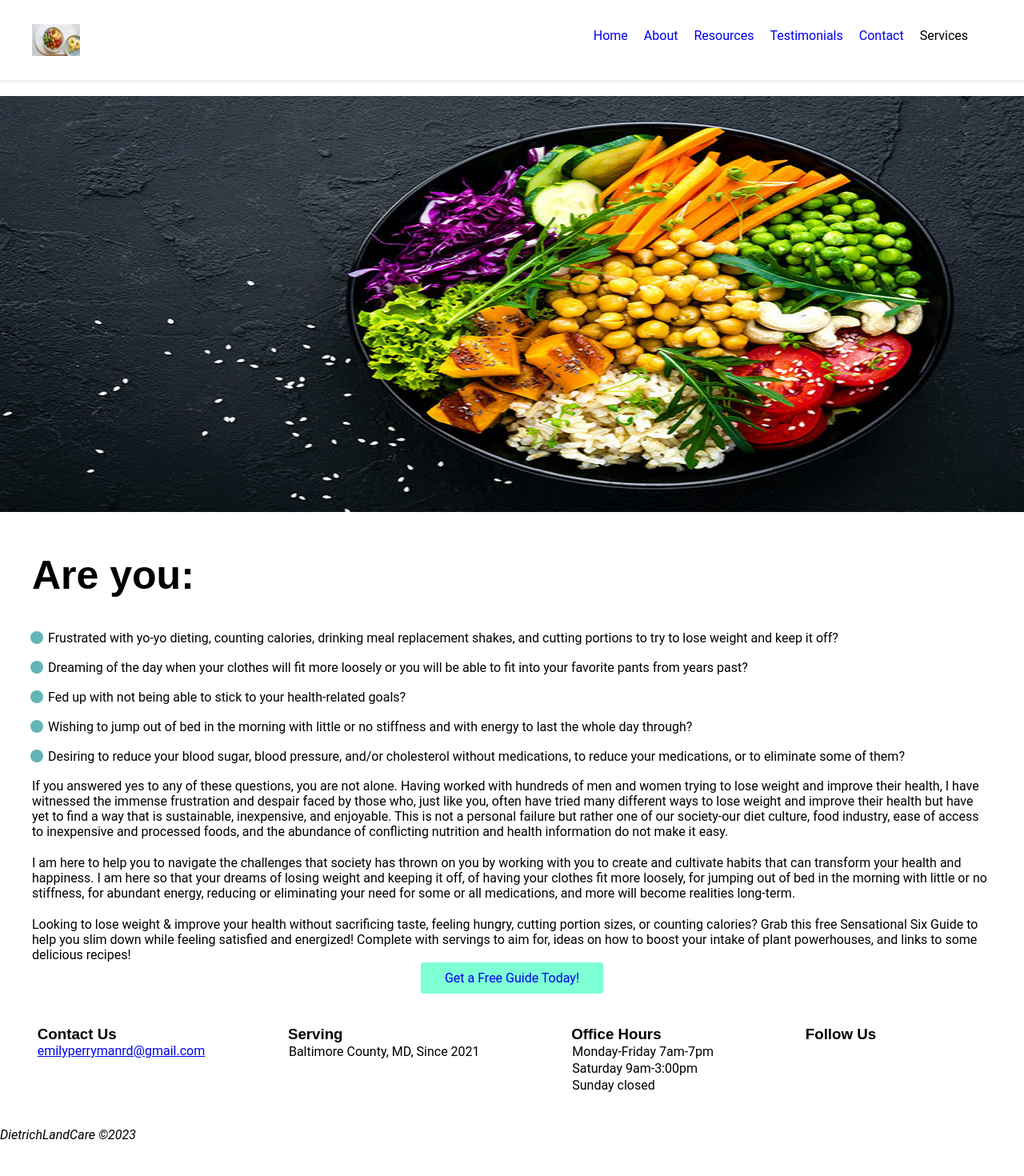
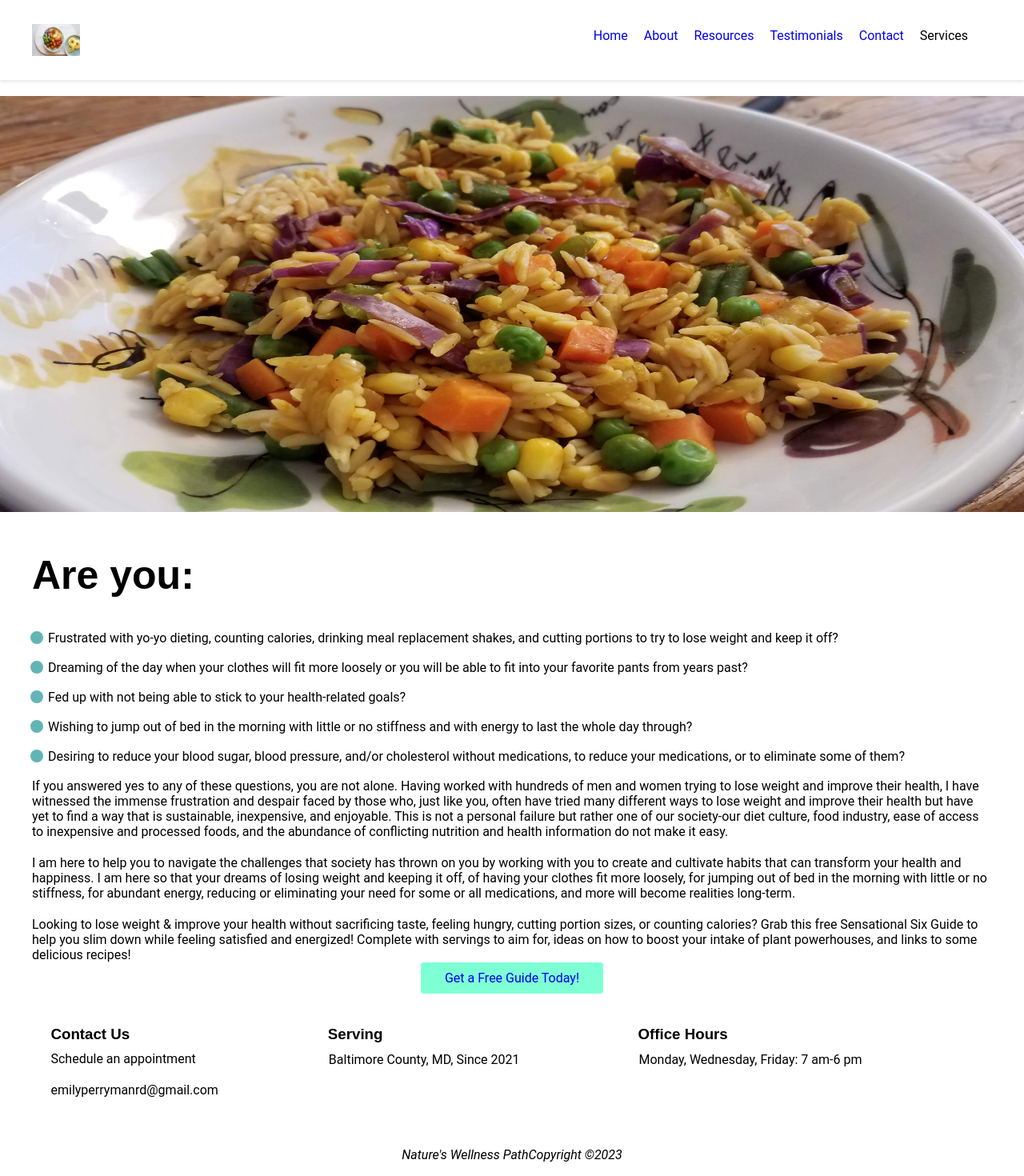
Before and after one commit to ChrisDietrich405/natures-wellness, a Next.js app: page / in a window 1280 px wide. Shown: the top 1470 px of the page at 80% size. Before the commit the page ends 1428 px from the top, so only its background shows below. Built offline with nearby package versions, Linux system fonts and the light colour scheme.

Commit message:
restyled footer

```diff
--- a/src/components/Footer/index.jsx
+++ b/src/components/Footer/index.jsx
@@ -18,7 +18,7 @@ const Footer = () => {
               emilyperrymanrd@gmail.com
             </Typography>
             <Typography variant="p">
-              https://heal.me/practitioner/emily-perryman
+
             </Typography>
           </Grid>
           <Grid xs={12} md={4}>
--- a/src/components/Footer2/index.jsx
+++ b/src/components/Footer2/index.jsx
@@ -14,8 +14,15 @@ export default class Footer2 extends React.Component {
           <div className={styles.footer_container_top}>
             <div>
               <h3 style={{ marginTop: "10px" }}>Contact Us</h3>
-              <p>
-                <span>
+
+              <div className={styles.footer_contact_container}>
+                <a
+                  href="https://heal.me/practitioner/emily-perryman"
+                  target="_blank"
+                  rel="noopener noreferrer"
+                >
+                  Schedule an appointment
+                </a>
                 <a
                   href="mailto: emilyperrymanrd@gmail.com"
                   target="_blank"
@@ -23,8 +30,8 @@ export default class Footer2 extends React.Component {
                 >
                   emilyperrymanrd@gmail.com
                 </a>
-                </span>
-              </p>
+              </div>
+
               <div className={styles.filler}></div>
             </div>
             <div className={styles.footer_container_top_title}>
@@ -34,19 +41,13 @@ export default class Footer2 extends React.Component {
 
             <div className={styles.footer_container_top_title}>
               <h3>Office Hours</h3>
-              <p>Monday-Friday 7am-7pm</p>
-              <p>Saturday 9am-3:00pm</p>
-              <p>Sunday closed</p>
-            </div>
-            <div className={styles.footer_container_top_title}>
-              <h3>Follow Us</h3>
+              <p> Monday, Wednesday, Friday: 7 am-6 pm</p>
             </div>
           </div>
-          <div className={styles.footer_container_bottom}>
-            <address className={styles.footer_copyright}>
-              <p>DietrichLandCare ©{currentTime()}</p>
+
+          <address style={{ textAlign: "center" }}>
+            Nature's Wellness PathCopyright ©{currentTime()}
           </address>
-          </div>
         </div>
       </footer>
     );
--- a/src/components/Footer2/styles.module.css
+++ b/src/components/Footer2/styles.module.css
@@ -2,6 +2,22 @@
     background-repeat: repeat-x;
     position: relative;
     background: var(--primary-color);
+    margin-bottom: 400px;
+  }
+
+  .footer_contact_container {
+    display: flex;
+    flex-direction: column;
+  }
+
+  .footer_contact_container a {
+    text-decoration: none;
+    margin: 10px 0;
+    color: #000 !important;
+  }
+
+  .footer_container_top_title h3 {
+    margin-bottom: 10px;
   }
 
   /* .footer_container {
--- a/src/components/Slideshow/index.jsx
+++ b/src/components/Slideshow/index.jsx
@@ -3,11 +3,12 @@ import Image from "next/image";
 
 import styles from "./styles.module.css";
 
-const slideshow1 = "/images/tofu.png";
-const slideshow2 = "/images/chickpeas.jpg";
+const slideshow1 = "/images/home-banner-1.jpg";
+const slideshow2 = "/images/home-banner-2.jpg";
+const slideshow3 = "/images/chickpeas.jpg";
 
 export default function Slideshow() {
-  const imageArray = [slideshow1, slideshow2];
+  const imageArray = [slideshow1, slideshow2, slideshow3];
 
   const [pause, setPause] = useState(false);
   const [index, setIndex] = useState(0);
@@ -36,7 +37,9 @@ export default function Slideshow() {
             width={333}
             height={333}
             alt="slideshow"
-            className={`${styles.slideshow_image} ${index === i ? styles.active : styles.inactive}`}
+            className={`${styles.slideshow_image} ${
+              index === i ? styles.active : styles.inactive
+            }`}
             // className={`${index === i ? "active" : "inactive"} ${
             //   styles.slideshow_image
             // }`}
```
Also changed, not shown: pages/contact.js (+15 -13 lines), src/styles/Contact.module.css (+9 -2 lines), public/images/home-banner-1.jpg (added), public/images/home-banner-2.jpg (added). Lines whose indentation alone changed are shown as unchanged.
